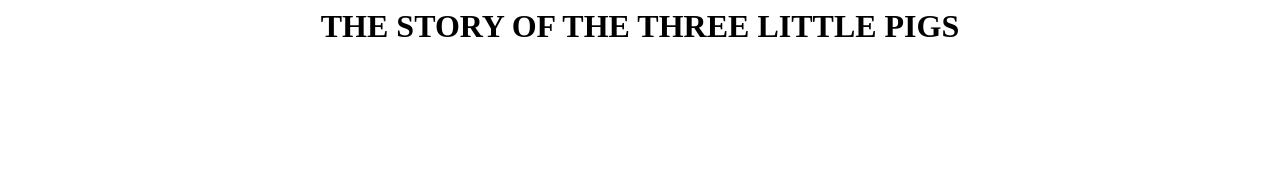
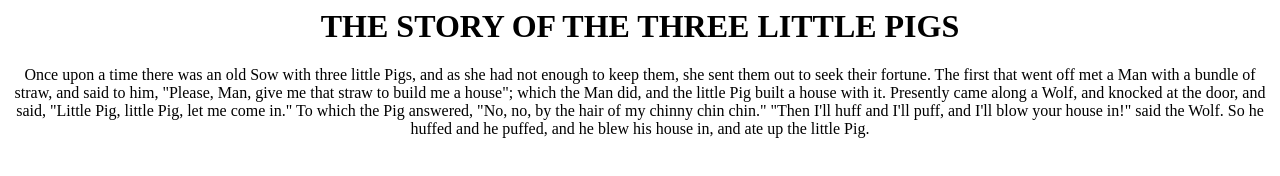
Before and after one commit to atomic-ozzy/threelittlepigs, a plain HTML site: page index.html in a window 1280 px wide. Drawn offline with Linux system fonts and the light colour scheme.

Commit message:
Update index.html

```diff
--- a/index.html
+++ b/index.html
@@ -2,7 +2,7 @@
   <head>
     <center>
       <h1>THE STORY OF THE THREE LITTLE PIGS</h1>
-      <p></p>
+      <p>Once upon a time there was an old Sow with three little Pigs, and as she had not enough to keep them, she sent them out to seek their fortune. The first that went off met a Man with a bundle of straw, and said to him, "Please, Man, give me that straw to build me a house"; which the Man did, and the little Pig built a house with it. Presently came along a Wolf, and knocked at the door, and said, "Little Pig, little Pig, let me come in." To which the Pig answered, "No, no, by the hair of my chinny chin chin." "Then I'll huff and I'll puff, and I'll blow your house in!" said the Wolf. So he huffed and he puffed, and he blew his house in, and ate up the little Pig.</p>
     </center>
   </head>
 
```
